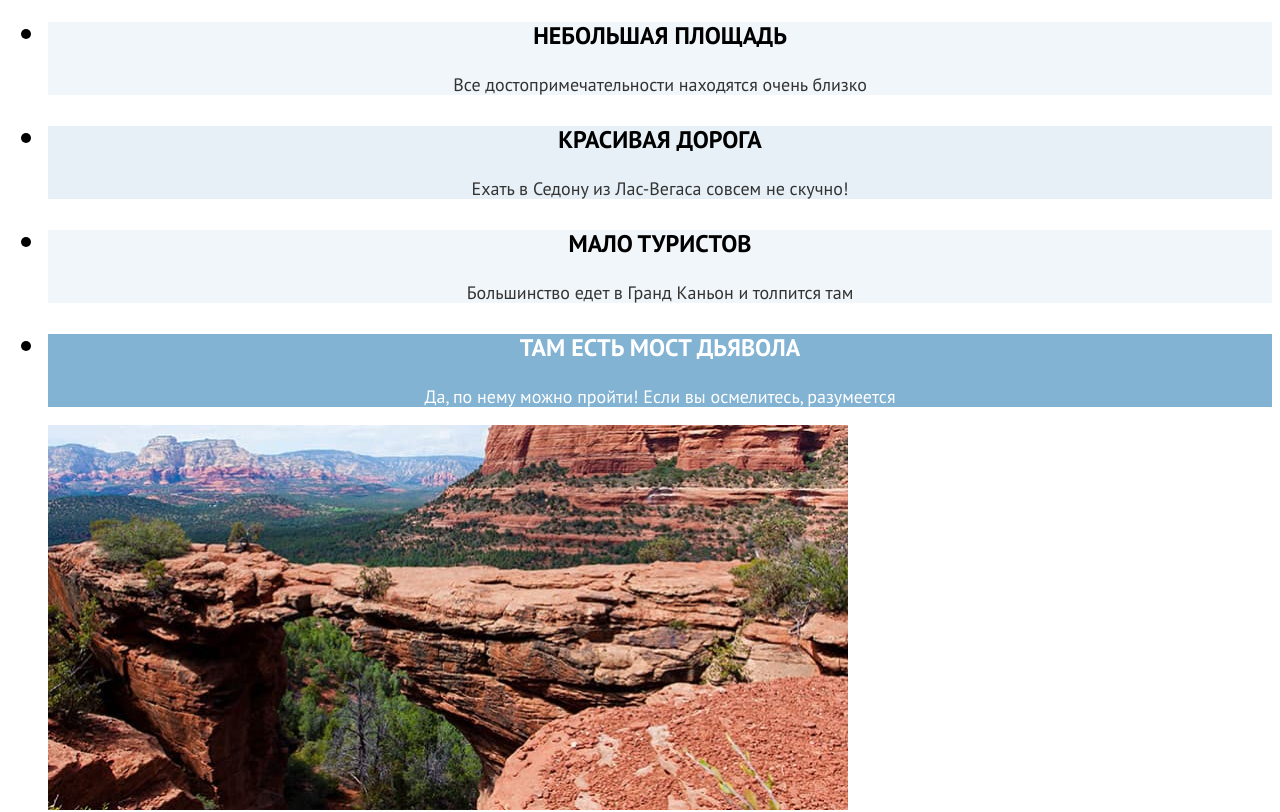
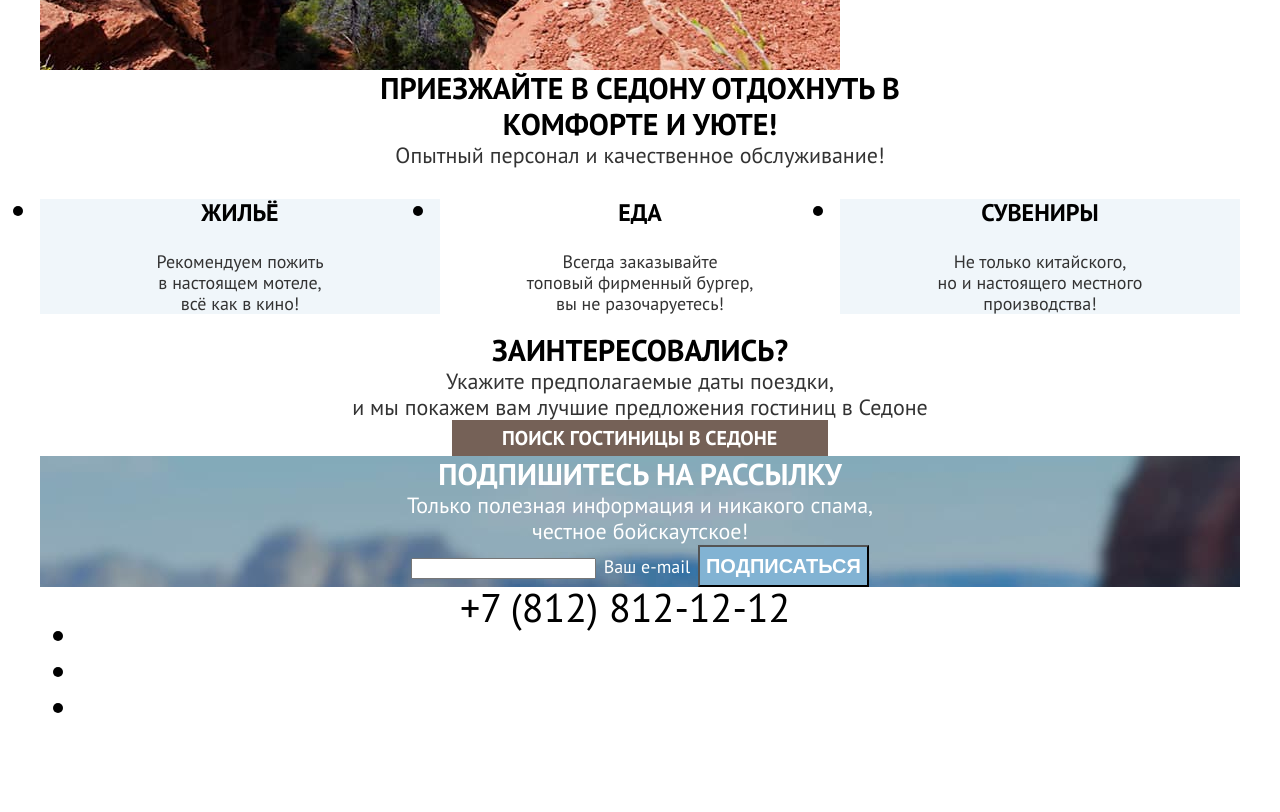
Before and after one commit to htmlacademy-htmlcss/2284449-sedona-36, a plain HTML site: page index.html in a window 1280 px wide. Shown: the part 1400-2212 px from the top of the page. After the commit the page ends 2155 px from the top, so only its background shows below. Drawn offline with Linux system fonts and the light colour scheme.

Commit message:
Добавляет разметку по горизонтали

```diff
--- a/index.html
+++ b/index.html
@@ -6,12 +6,13 @@
     <link rel="stylesheet" href="styles/styles.css">
   </head>
   <body>
+    <div class="container">
     <header class="page-header">
       <nav class="navigation">
         <a class="navigation-logo" href="index.html">
           <img class="page-header-logo" src="images/logo.svg" width="140" height="70" alt="Логотип Седона">
         </a>
-        <ul class="navigation-list">
+        <ul class="navigation-list-main">
           <li class="navigation-item">
             <a class="navigation-link-current" href="#">Главная</a>
           </li>
@@ -43,46 +44,47 @@
         </ul>
       </nav>
     </header>
+  <main class="main-container">
     <section class="hero">
       <h2 class="vissually-hidden">О Седона</h2>
-      <img src="images/welcome.svg" width="458" height="352" alt="Welcome to the gorgeous Sedona, beacause the Canyon sucks!">
+      <img class="logo" src="images/welcome.svg" width="458" height="352" alt="Welcome to the gorgeous Sedona, beacause the Canyon sucks!">
     </section>
     <section class="advantages">
       <h2 class="vissually-hidden">Преимущества</h2>
-      <p class="uppercase">Седона — небольшой городок в Аризоне, заслуживающий большего!</p>
+      <p class="uppercase">Седона — небольшой городок в Аризоне,<br> заслуживающий большего!</p>
       <p class="lead">Рассмотрим причины, по которым Седона круче, чем Гранд-Каньон!</p>
       <ul class="advantages-list">
         <li class="advantages-item">
-          <div class="blue-square">
+          <div class="blue-square square">
           <h3 class="advantages-title">Настоящий городок</h3>
-          <p class="advantages-description-light">Седона — не аттракцион для туристов, там течёт своя жизнь</p>
+          <p class="advantages-description-light">Седона — не аттракцион для туристов,<br> там течёт своя<br> жизнь</p>
           </div>
-          <img class="advantages-img" src="images/advantages-houses.jpg" width="800" height="384" alt="Домики на фоне гор">
         </li>
+        <img class="advantages-img" src="images/advantages-houses.jpg" width="800" height="384" alt="Домики на фоне гор">
         <li class="advantages-item">
-          <div class="light-square">
+          <div class="light-square square">
           <h3 class="advantages-title">Небольшая площадь</h3>
-          <p class="advantages-description">Все достопримечательности находятся очень близко</p>
+          <p class="advantages-description">Все достопримечательности<br> находятся очень близко</p>
           </div>
         </li>
         <li class="advantages-item">
-          <div class="blue-light-square">
+          <div class="blue-light-square square">
           <h3 class="advantages-title">Красивая дорога</h3>
-          <p class="advantages-description">Ехать в Седону из Лас-Вегаса совсем не скучно!</p>
+          <p class="advantages-description">Ехать в Седону из Лас-Вегаса<br> совсем не скучно!</p>
           </div>
         </li>
         <li class="advantages-item">
-          <div class="light-square">
+          <div class="light-square square">
           <h3 class="advantages-title">Мало туристов</h3>
-          <p class="advantages-description">Большинство едет в Гранд Каньон и толпится там</p>
+          <p class="advantages-description">Большинство едет в Гранд <br>Каньон и толпится там</p>
           </div>
         </li>
+        <img class="advantages-img" src="images/advantages-mountains.jpg" width="800" height="385" alt="Коньон, горы">
         <li class="advantages-item">
-          <div class="blue-square">
+          <div class="blue-square square">
           <h3 class="advantages-title">Там есть мост дьявола</h3>
-          <p class="advantages-description-light">Да, по нему можно пройти! Если вы осмелитесь, разумеется</p>
+          <p class="advantages-description-light">Да, по нему можно пройти!<br> Если вы осмелитесь,<br> разумеется</p>
           </div>
-          <img class="advantages-img" src="images/advantages-mountains.jpg" width="800" height="385" alt="Коньон, горы">
         </li>
       </ul>
     </section>
@@ -94,19 +96,19 @@
         <li class="position-item">
           <div class="light-square">
           <h3 class="position-title">Жильё</h3>
-          <p class="position-description">Рекомендуем пожить в настоящем мотеле, всё как в кино!</p>
+          <p class="position-description">Рекомендуем пожить<br> в настоящем мотеле,<br> всё как в кино!</p>
           </div>
         </li>
         <li class="position-item">
           <div class="white-square">
           <h3 class="position-title">Еда</h3>
-          <p class="position-description">Всегда заказывайте топовый фирменный бургер, вы не разочаруетесь!</p>
+          <p class="position-description">Всегда заказывайте<br> топовый фирменный бургер,<br> вы не разочаруетесь!</p>
           </div>
         </li>
         <li class="position-item">
           <div class="light-square">
           <h3 class="position-title">Сувениры</h3>
-          <p class="position-description">Не только китайского, но и настоящего местного производства!</p>
+          <p class="position-description">Не только китайского,<br> но и настоящего местного<br> производства!</p>
           </div>
         </li>
       </ul>
@@ -114,8 +116,8 @@
     <section>
       <h2 class="vissually-hidden">Гостиницы в Седоне</h2>
       <p class="uppercase">Заинтересовались?</p>
-      <p class="lead">Укажите предполагаемые даты поездки, и мы покажем вам лучшие предложения гостиниц в Седоне</p>
-      <a class="navigation-buttom-hotel" href="#">поиск гостиницы в седоне</a>
+      <p class="lead">Укажите предполагаемые даты поездки,<br> и мы покажем вам лучшие предложения гостиниц в Седоне</p>
+      <a class="navigation-buttom-hotel" href="#"><div class="search">поиск гостиницы в седоне</div></a>
     </section>
     <section class="subscribe">
       <h2 class="vissually-hidden">Подписка</h2>
@@ -129,6 +131,7 @@
         </p>
       </form>
     </section>
+  </main>
     <footer class="page-footer">
       <section class="footer-contacts">
         <h2 class="vissually-hidden">Контакты</h2>
@@ -154,6 +157,7 @@
         <a class="phone-number" href="tel:+78128121212">+7 (812) 812-12-12</p>
       <h2 class="vissually-hidden">Ссылка на html Academy</h2>
         <a class="logo-academy" href="https://htmlacademy.ru/"></a>
-    </footer>
+      </footer>
+   </div>
   </body>
 </html>
--- a/styles/styles.css
+++ b/styles/styles.css
@@ -14,13 +14,56 @@
     font-display: swap;
 }
 
+html {
+    height: 100%;
+}
+
 body {
+    margin: 0;
+    display: flex;
+    flex-direction: column;
+    min-height: 100%;
     font-family: "PT Sans", sans-serif;
     font-size: 30px;
     line-height: 36px;
     font-weight: 700;
     background-color: #ffffff;
     color: #000000;
+}
+
+.container {
+    margin: 0 auto;
+    width: 1200px;
+}
+
+.main-container {
+    flex-grow: 1;
+}
+
+.navigation {
+    display: flex;
+    width: 1200px;
+    margin: 0 auto;
+}
+
+.navigation-list-main {
+    width: 339px;
+    margin: 0;
+    padding: 0;
+    max-width: 400px;
+}
+
+.navigation-list {
+    width: 268px;
+    margin: 0;
+    padding: 0;
+    max-width: 338px;
+    margin-left: auto;
+}
+
+.navigation-logo {
+    margin-left: 70px;
+    margin-right: 28px;
 }
 
 .navigation-link {
@@ -47,6 +90,12 @@ body {
 .hero {
     background-image: url(../images/index-background.jpg);
     background-repeat: no-repeat;
+    width: 1200px;
+}
+
+.logo {
+    display: block;
+    margin: 0 auto;
 }
 
 .lead {
@@ -54,6 +103,9 @@ body {
     line-height: 26px;
     font-weight: 400;
     color: #333333;
+    text-align: center;
+    max-width: 651px;
+    margin: 0 auto;
 }
 
 .blue-square {
@@ -152,22 +204,34 @@ body {
 
 .uppercase {
     text-transform: uppercase;
+    margin: auto;
+    max-width: 620px;
+    padding: 0;
+    text-align: center;
 }
 
 .navigation-buttom-hotel {
+    display: flex;
     font-size: 20px;
     line-height: 36px;
     color: #ffffff;
     background-color: #756157;
     text-transform: uppercase;
     text-decoration: none;
+    width: 376px;
+    margin: 0 auto;
+    text-align: center;
 }
 
 .lead-white {
+    display: flex;
     color:#ffffff;
     font-size: 22px;
     line-height: 26px;
     font-weight: 400;
+    text-align: center;
+    margin: 0 auto;
+    width: 475px;
 }
 
 .phone-number {
@@ -176,4 +240,50 @@ body {
     text-decoration: none;
     color:#000000;
     font-weight: 400;
+    width: 400px;
+    margin: 0 auto;
 }
+
+.advantages-list {
+    display: flex;
+    flex-wrap: wrap;
+    margin: 0;
+    padding: 0;
+}
+
+.square {
+    width: 400px;
+    margin: 0;
+    padding: 0;
+}
+
+.advantages-img {
+    margin: 0;
+}
+
+.position-list {
+    display: flex;
+    margin: 0;
+    padding: 0;
+}
+
+.position-item {
+    width: 400px;
+}
+
+.appointment-form-email {
+    width: 684px;
+    margin: 0 auto;
+    text-align: center;
+}
+
+.search {
+    display: flex;
+    text-align: center;
+    width: 276px;
+    margin: 0 auto;
+}
+
+.page-footer {
+    display: flex;
+}
```
